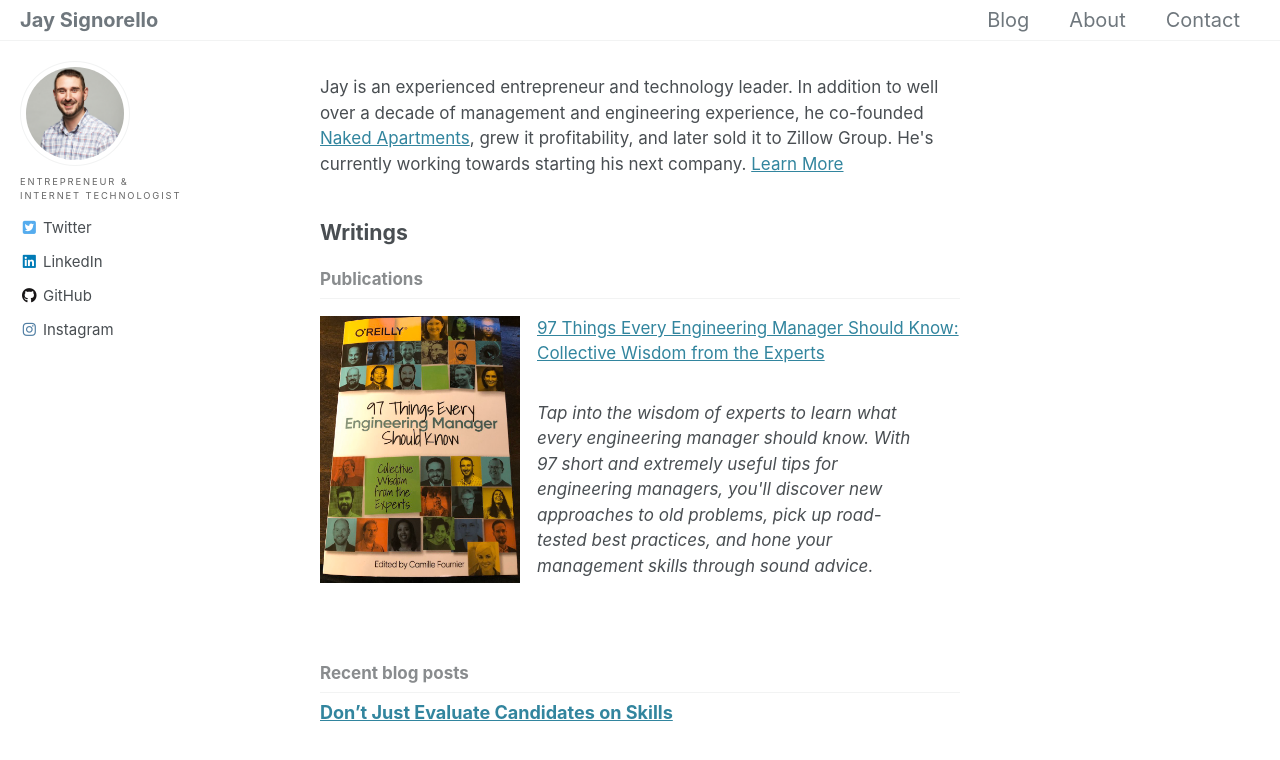
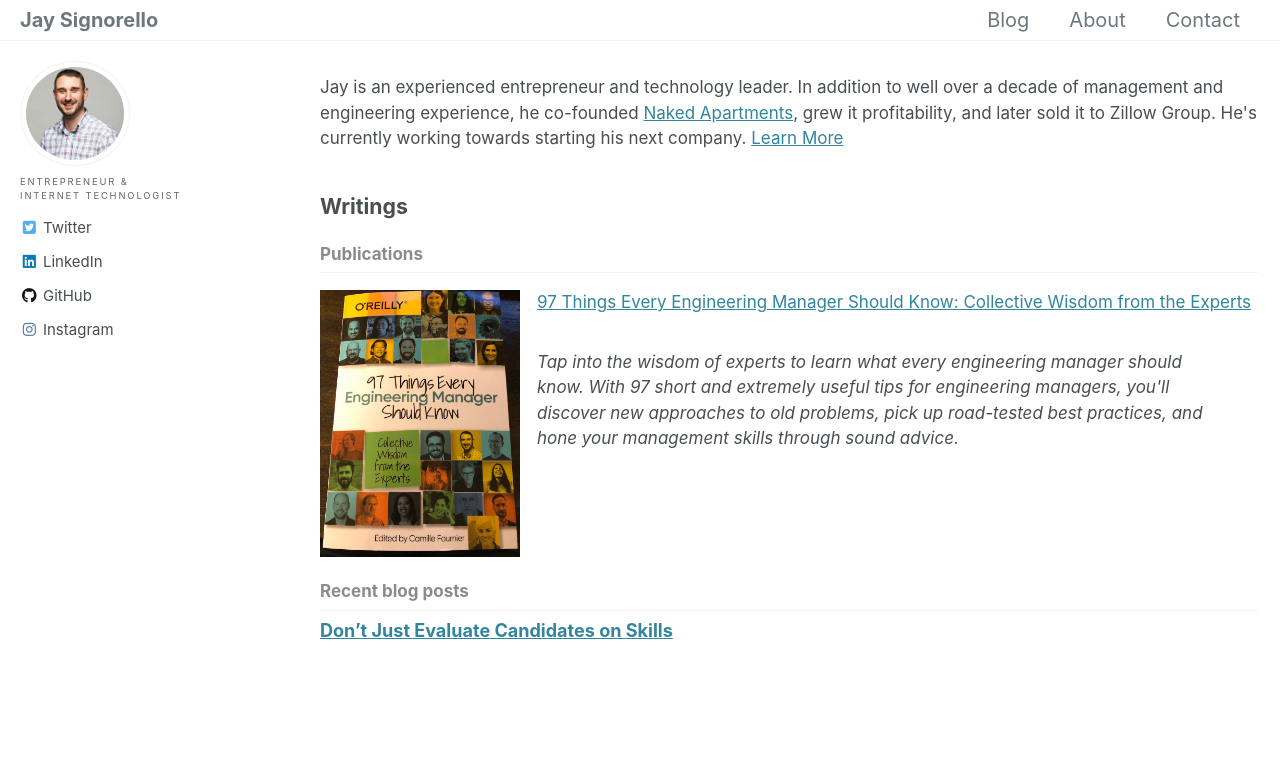
Before and after one commit to jaysignorello/jaysignorello.com, a Jekyll site: the page built from index.html, in a window 1280 px wide and 900 px high. Shown: the top 760 px of the window. Built offline with Jekyll 4.4.1, drawn with Linux system fonts in a browser that asks for light colours; cached includes are drawn as plain includes; nearby versions of some CDN libraries; the list of posts is cut into pages by our own code.

Commit message:
Remove right padding from content area on homepage.

```diff
--- a/assets/css/main.scss
+++ b/assets/css/main.scss
@@ -14,8 +14,8 @@
   font-size: 0.85em;
 }
 
-article.page {
-  padding-right: 10px;
+article.page, .archive {
+  padding-right: 2px;
 }
 
 .masthead__inner-wrap {
--- a/index.html
+++ b/index.html
@@ -28,4 +28,4 @@
   </blockquote>
 </p>
 
-<br />
+<br class="cf" />
```
